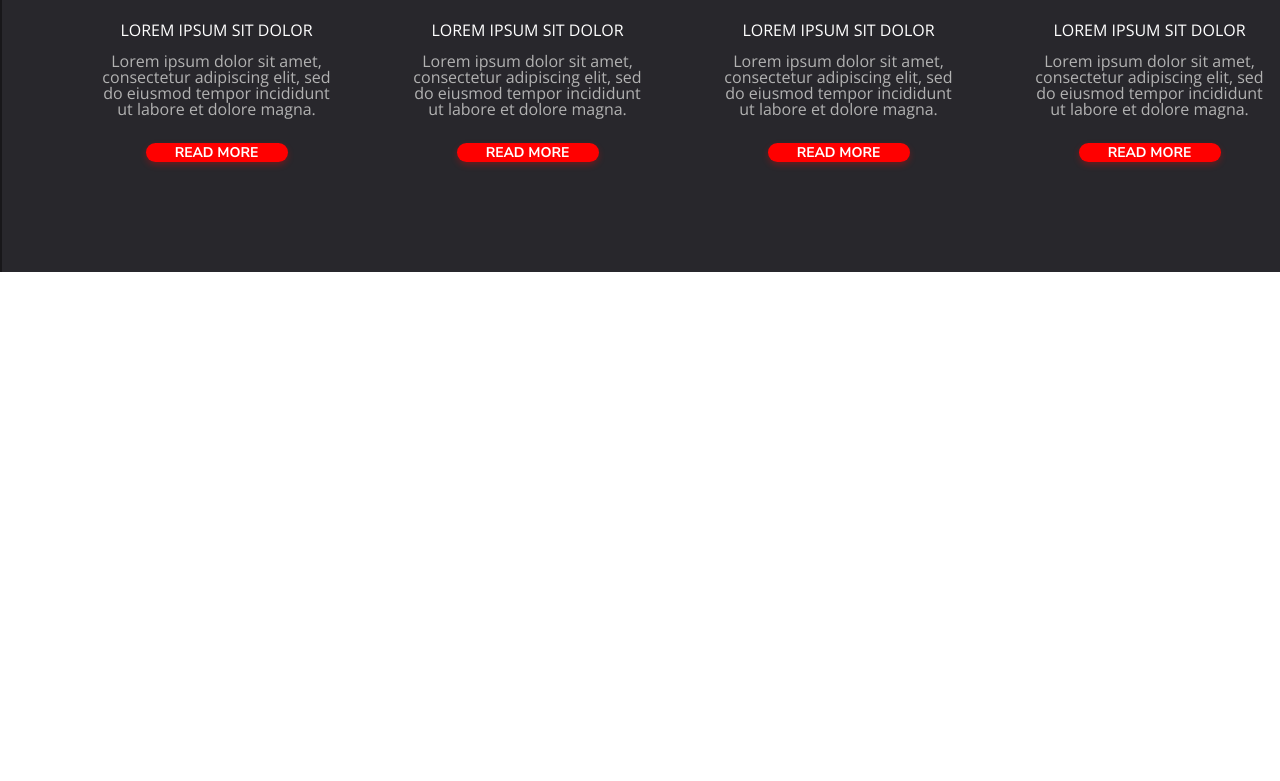
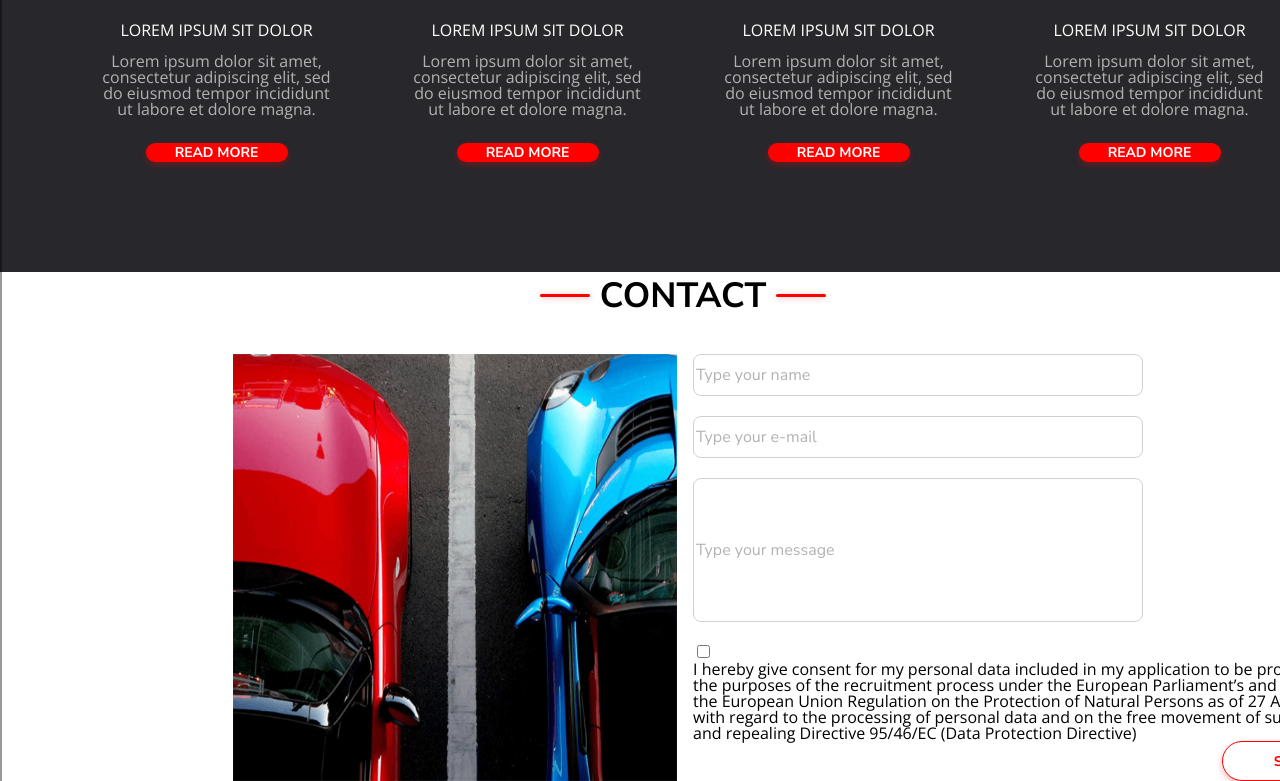
Before and after one commit to JakubMizera/Example-portfolio, a React app: page / in a window 1280 px wide. Shown: the part 1924-2705 px from the top of the page. Before the commit the page ends 2196 px from the top, so only its background shows below. Built offline with nearby package versions, Linux system fonts and the light colour scheme.

Commit message:
contact section HTML + basic styling

```diff
--- a/app/js/app.js
+++ b/app/js/app.js
@@ -4,6 +4,7 @@ import "../scss/main.scss";
 
 import {Header} from "./elements/header"
 import {Main} from "./elements/main"
+import {Contact} from "./elements/contact"
 
 
 const App = () => {
@@ -11,6 +12,7 @@ const App = () => {
         <div className="containerPage">
             <Header/>
             <Main/>
+            <Contact/>
         </div>
     )
 }
--- /dev/null
+++ b/app/js/elements/contact.js
@@ -0,0 +1,44 @@
+import React from "react";
+
+const Contact = () => {
+    return (
+        <section className="contactContainer">
+            <h2>CONTACT</h2>
+            <div className="containerForm">
+                <img src="../../images/Form%20Photo.png" alt="red and blue cars"/>
+                <form className="form">
+                    <div className="form-field">
+                        <label className="form-label"/>
+                        <input type="text" className="form-input name" id="name" placeholder="Type your name"/>
+                    </div>
+                    <div className="form-field">
+                        <label className="form-label"/>
+                        <input type="email" className="form-input name" id="email" placeholder="Type your e-mail"/>
+                    </div>
+                    <div className="form-field">
+                        <label className="form-label"/>
+                        <input type="text" className="form-input message" id="name" placeholder="Type your message"/>
+                    </div>
+                    <div className="form__consent">
+                        <label className="form__checkbox">
+                            <input type="checkbox"/>
+                            <span className="checkbox"/>
+                            <p className="consent__text">
+                                I hereby give consent for my personal data included in my
+                                application to be processed for the purposes of the recruitment
+                                process under the European Parliament’s and Council of the
+                                European Union Regulation on the Protection of Natural Persons as
+                                of 27 April 2016, with regard to the processing of personal data
+                                and on the free movement of such data, and repealing Directive
+                                95/46/EC (Data Protection Directive)
+                            </p>
+                        </label>
+                    </div>
+                    <button type="submit" className="form-btn">SEND</button>
+                </form>
+            </div>
+        </section>
+    )
+}
+
+export {Contact};
--- /dev/null
+++ b/app/scss/elements/_contact.scss
@@ -0,0 +1,86 @@
+.contactContainer {
+  display: flex;
+  flex-direction: column;
+  align-items: center;
+  border-left: 2px solid #00000066;
+  border-right: 2px solid #00000066;
+  h2 {
+    color: black;
+    font: Bold 35px/47px Nunito Sans;
+    margin-bottom: 35px;
+    display: flex;
+    align-items: center;
+
+    &::before {
+      content: "";
+      width: 50px;
+      height: 3px;
+      background-color: #FF0000;
+      box-shadow: 0 1px 6px #FF00004D;
+      border-radius: 8px;
+      display: block;
+      margin-right: 10px;
+    }
+
+    &::after {
+      content: "";
+      width: 50px;
+      height: 3px;
+      background-color: #FF0000;
+      box-shadow: 0 1px 6px #FF00004D;
+      border-radius: 8px;
+      display: block;
+      margin-left: 10px;
+    }
+  }
+  .containerForm {
+    display: grid;
+    grid-template-columns: 1fr 1fr;
+    grid-column-gap: 16px;
+    img {
+      width: 444px;
+      height: 100%;
+      margin-left: 231px;
+    }
+    .form {
+      display: flex;
+      flex-direction: column;
+      .form-field {
+        .form-input {
+          font-family: 'Nunito Sans', sans-serif;
+          font-size: 16px;
+          color: #B2B2B2;
+          width: 444px;
+          height: 38px;
+          border: 1px solid #D1D1D1;
+          border-radius: 8px;
+          outline: none;
+          margin-bottom: 20px;
+          &:focus {
+            border-color: #FF0000;
+            box-shadow: 0 1px 6px #FF00004D;
+          }
+          &::placeholder {
+            font: Regular 16px/22px Nunito Sans;
+            color: #B2B2B2;
+          }
+        }
+        .message {
+          height: 140px;
+        }
+      }
+      .form-btn {
+        border: 1px solid #FF0000;
+        border-radius: 40px;
+        width: 142px;
+        height: 40px;
+        color: #FF0000;
+        font: Bold 14px/19px Nunito Sans;
+        outline: none;
+        background-color: white;
+        box-shadow: 0 3px 6px #FF00004D;
+        align-self: flex-end;
+      }
+    }
+  }
+}
--- a/app/scss/main.scss
+++ b/app/scss/main.scss
@@ -3,3 +3,4 @@
 @import "./elements/overallContainer";
 @import "./elements/header";
 @import "./elements/mainsection";
+@import "./elements/contact";
```
